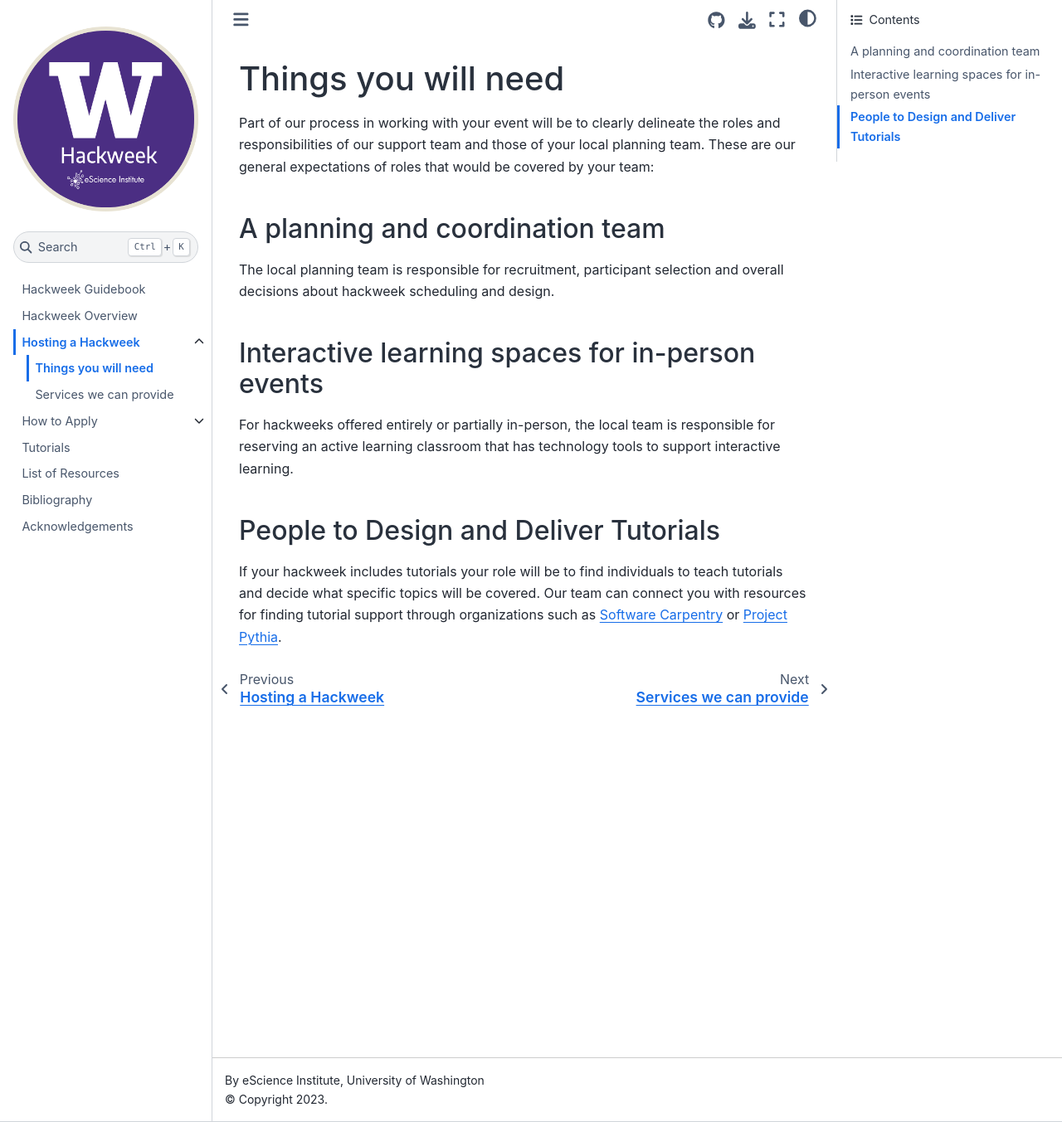
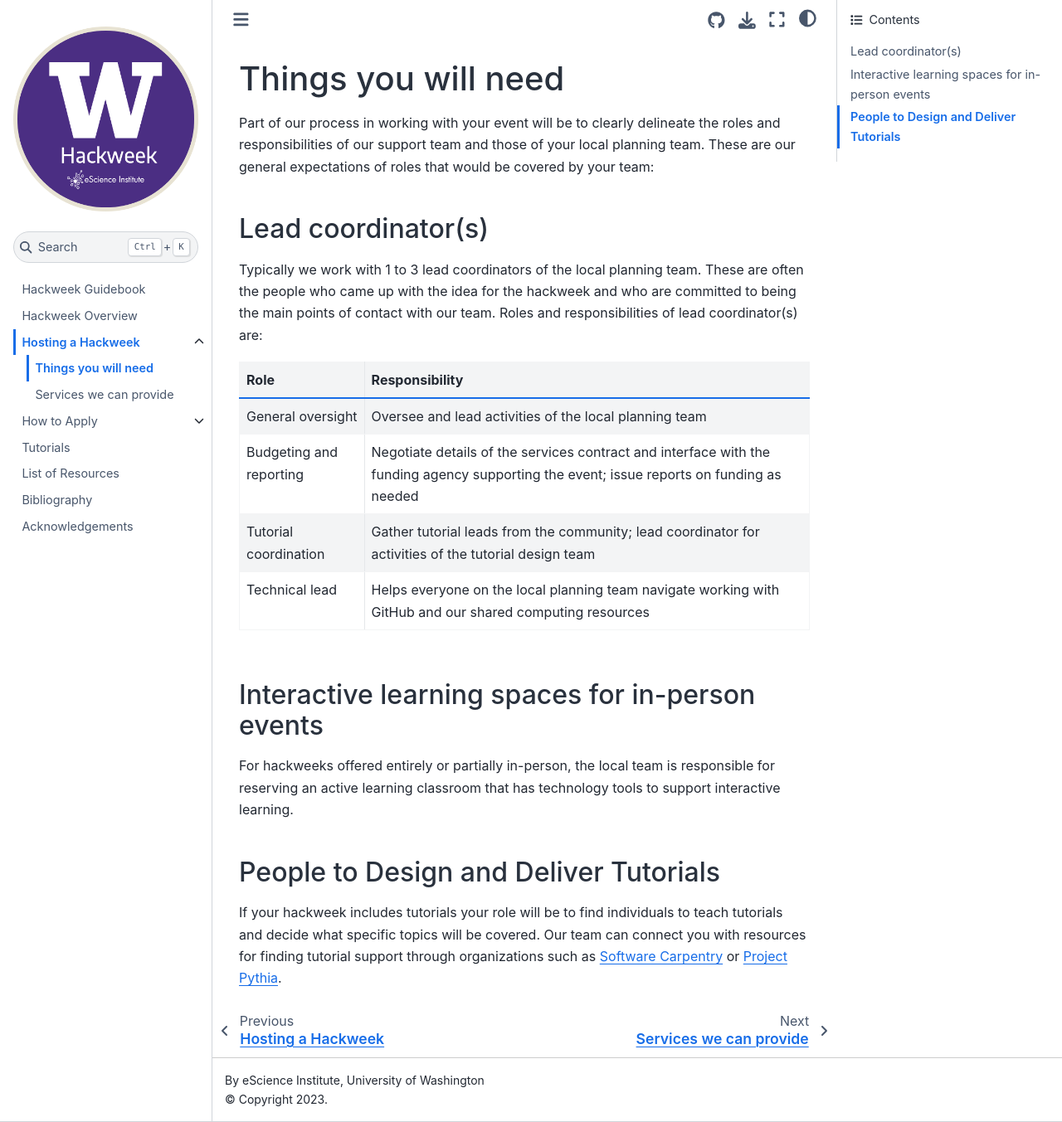
Before and after one commit to uwhackweek/hackweeks-as-a-service, a Jupyter Book: the page built from docs/expectations.md, in a window 1280 px wide and 1353 px high. Shown: the whole window at 83% size. Built offline with Jupyter Book 1.0.4 settings and Sphinx 7.4.7 and the Sphinx Book theme 1.1.4, drawn with Linux system fonts in a browser that asks for light colours.

Commit message:
updates on lead coordinator roles

```diff
--- a/docs/expectations.md
+++ b/docs/expectations.md
@@ -2,9 +2,16 @@
 
 Part of our process in working with your event will be to clearly delineate the roles and responsibilities of our support team and those of your local planning team. These are our general expectations of roles that would be covered by your team:
 
-## A planning and coordination team
+## Lead coordinator(s)
 
-The local planning team is responsible for recruitment, participant selection and overall decisions about hackweek scheduling and design.
+Typically we work with 1 to 3 lead coordinators of the local planning team. These are often the people who came up with the idea for the hackweek and who are committed to being the main points of contact with our team. Roles and responsibilities of lead coordinator(s) are:
+
+| Role  | Responsibility |
+|-------|----------------|
+| General oversight   | Oversee and lead activities of the local planning team  |
+| Budgeting and reporting | Negotiate details of the services contract and interface with the funding agency supporting the event; issue reports on funding as needed |
+| Tutorial coordination | Gather tutorial leads from the community; lead coordinator for activities of the tutorial design team |
+| Technical lead | Helps everyone on the local planning team navigate working with GitHub and our shared computing resources |
 
 ## Interactive learning spaces for in-person events
 
```
